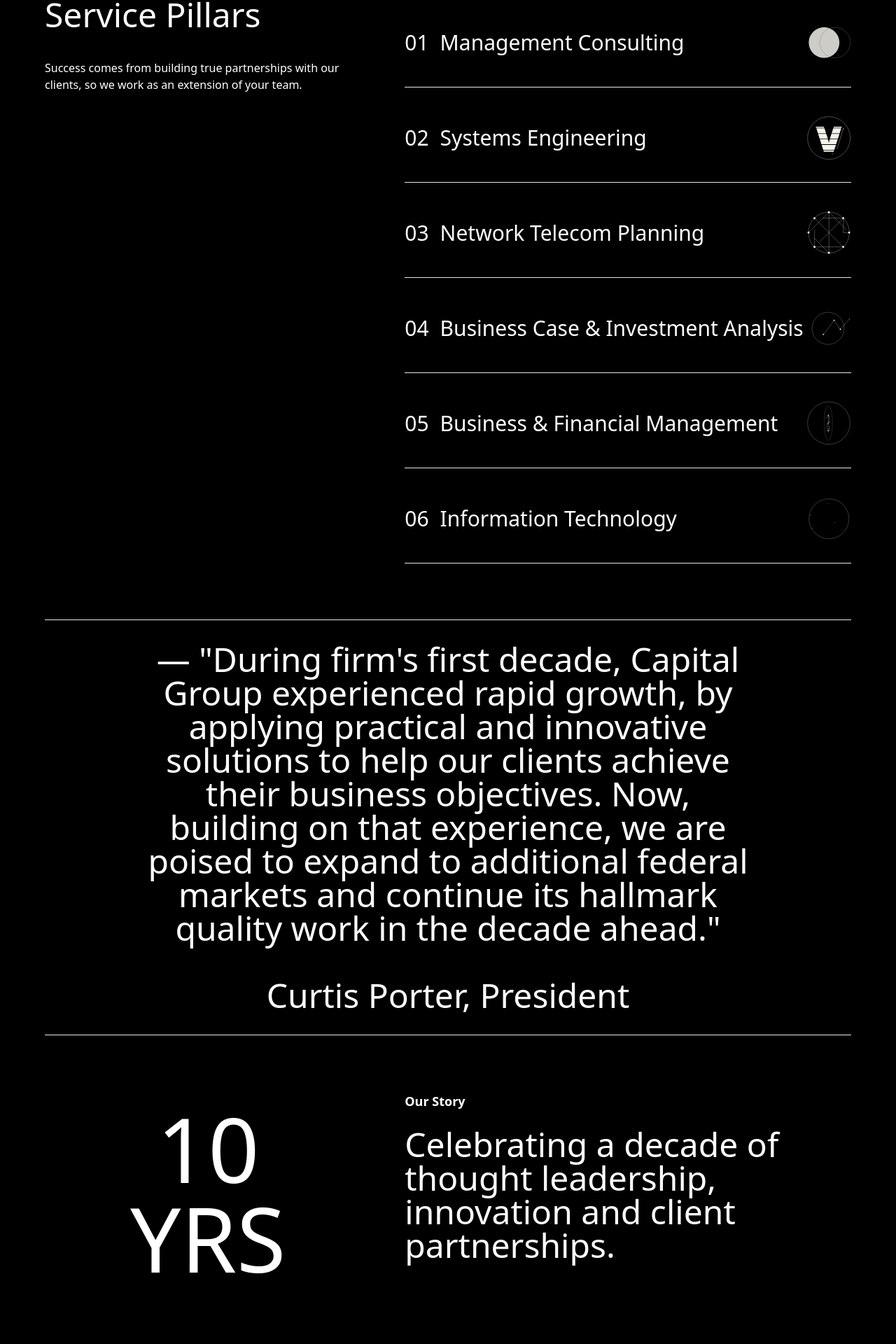
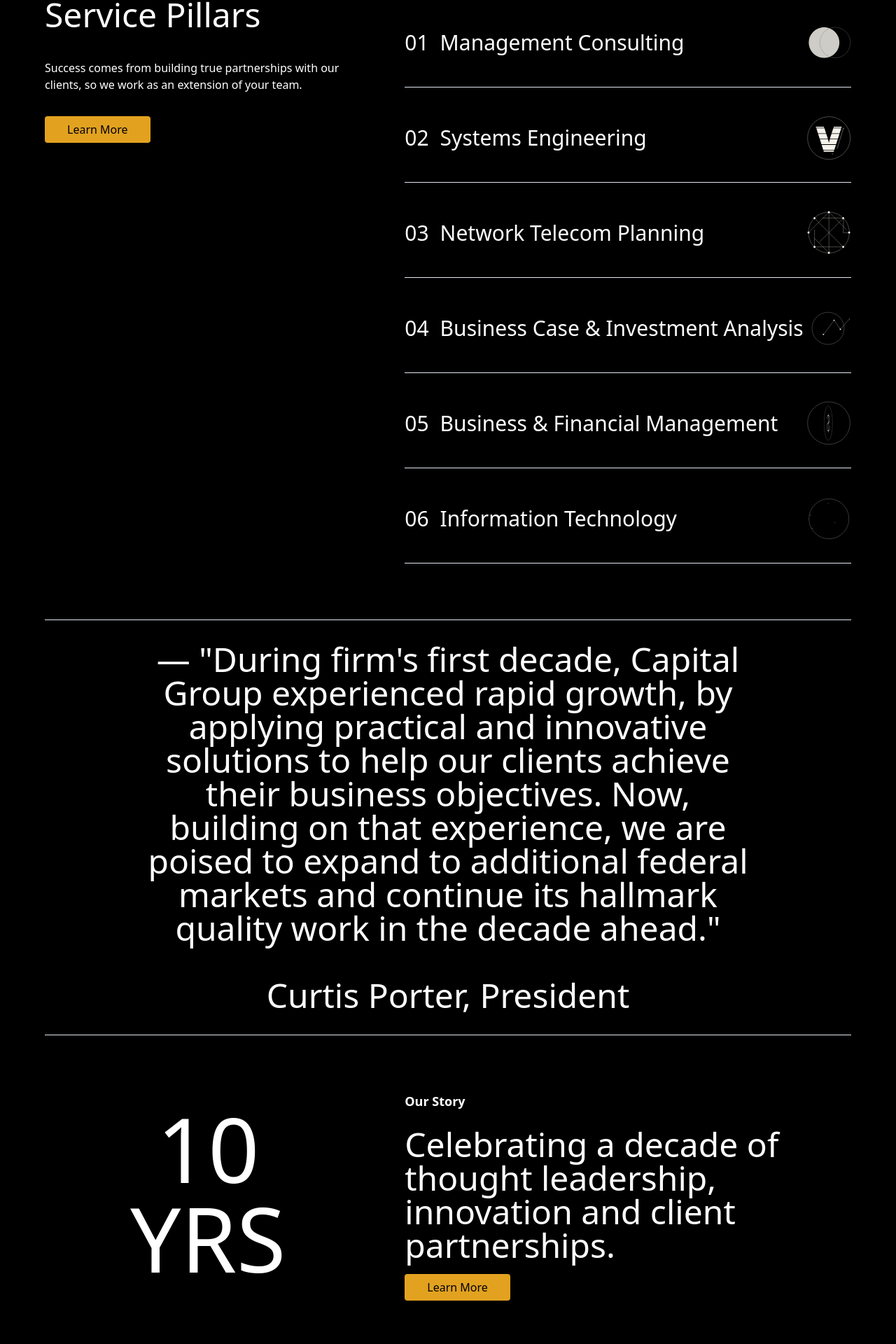
Before and after one commit to gerry-sheva/capital-group, a Next.js app: page / in a window 1280 px wide. Shown: the part 1273-3193 px from the top of the page at 70% size. Built offline with nearby package versions, Linux system fonts and the light colour scheme.

Commit message:
feat: fixed button color

```diff
--- a/app/aboutus/components/CTA.tsx
+++ b/app/aboutus/components/CTA.tsx
@@ -10,7 +10,7 @@ const CTA: React.FC = () => {
 				These values define Capital Group consultants. If they apply to you and
 				your needs, let&apos;s chat.
 			</p>
-			<PrimaryButton />
+			<PrimaryButton link="tel:+12027548500">Contact Us</PrimaryButton>
 		</section>
 	)
 }
--- a/app/components/Buttons.tsx
+++ b/app/components/Buttons.tsx
@@ -1,5 +1,18 @@
-export const PrimaryButton: React.FC = () => {
+import Link from 'next/link'
+import { ReactNode } from 'react'
+
+interface ButtonProps {
+	link: string
+	children: ReactNode
+}
+
+export const PrimaryButton: React.FC<ButtonProps> = ({ link, children }) => {
 	return (
-		<a className="bg-lightGold py-2 px-8 text-black rounded-sm">Learn More</a>
+		<Link
+			href={`${link}`}
+			className="bg-lightGold py-2 px-8 text-black rounded-sm"
+		>
+			{children}
+		</Link>
 	)
 }
--- a/app/components/home/CTA.tsx
+++ b/app/components/home/CTA.tsx
@@ -13,7 +13,7 @@ const CTA: React.FC = () => {
 					Celebrating a decade of thought leadership, innovation and client
 					partnerships.
 				</p>
-				<PrimaryButton></PrimaryButton>
+				<PrimaryButton link="/aboutus">Learn More</PrimaryButton>
 			</div>
 		</section>
 	)
--- a/app/components/home/Services.tsx
+++ b/app/components/home/Services.tsx
@@ -23,7 +23,7 @@ const Services = () => {
 						Success comes from building true partnerships with our clients, so
 						we work as an extension of your team.
 					</p>
-					<PrimaryButton />
+					<PrimaryButton link="/services">Learn More</PrimaryButton>
 				</div>
 				{/* Lottie container */}
 				{mainAnimation && (
--- a/tailwind.config.ts
+++ b/tailwind.config.ts
@@ -1,80 +1,81 @@
-import type { Config } from "tailwindcss"
+import type { Config } from 'tailwindcss'
 
 const config = {
-  darkMode: ["class"],
+	darkMode: ['class'],
 	content: [
 		'./pages/**/*.{ts,tsx}',
 		'./components/**/*.{ts,tsx}',
 		'./app/**/*.{ts,tsx}',
 		'./src/**/*.{ts,tsx}',
 	],
-  prefix: "",
+	prefix: '',
 	theme: {
 		container: {
 			center: true,
-      padding: "2rem",
+			padding: '2rem',
 			screens: {
-        "2xl": "1400px",
+				'2xl': '1400px',
 			},
 		},
 		extend: {
 			colors: {
-        border: "hsl(var(--border))",
-        input: "hsl(var(--input))",
-        ring: "hsl(var(--ring))",
-        background: "hsl(var(--background))",
-        foreground: "hsl(var(--foreground))",
+				lightGold: '#E2A220',
+				border: 'hsl(var(--border))',
+				input: 'hsl(var(--input))',
+				ring: 'hsl(var(--ring))',
+				background: 'hsl(var(--background))',
+				foreground: 'hsl(var(--foreground))',
 				primary: {
-          DEFAULT: "hsl(var(--primary))",
-          foreground: "hsl(var(--primary-foreground))",
+					DEFAULT: 'hsl(var(--primary))',
+					foreground: 'hsl(var(--primary-foreground))',
 				},
 				secondary: {
-          DEFAULT: "hsl(var(--secondary))",
-          foreground: "hsl(var(--secondary-foreground))",
+					DEFAULT: 'hsl(var(--secondary))',
+					foreground: 'hsl(var(--secondary-foreground))',
 				},
 				destructive: {
-          DEFAULT: "hsl(var(--destructive))",
-          foreground: "hsl(var(--destructive-foreground))",
+					DEFAULT: 'hsl(var(--destructive))',
+					foreground: 'hsl(var(--destructive-foreground))',
 				},
 				muted: {
-          DEFAULT: "hsl(var(--muted))",
-          foreground: "hsl(var(--muted-foreground))",
+					DEFAULT: 'hsl(var(--muted))',
+					foreground: 'hsl(var(--muted-foreground))',
 				},
 				accent: {
-          DEFAULT: "hsl(var(--accent))",
-          foreground: "hsl(var(--accent-foreground))",
+					DEFAULT: 'hsl(var(--accent))',
+					foreground: 'hsl(var(--accent-foreground))',
 				},
 				popover: {
-          DEFAULT: "hsl(var(--popover))",
-          foreground: "hsl(var(--popover-foreground))",
+					DEFAULT: 'hsl(var(--popover))',
+					foreground: 'hsl(var(--popover-foreground))',
 				},
 				card: {
-          DEFAULT: "hsl(var(--card))",
-          foreground: "hsl(var(--card-foreground))",
+					DEFAULT: 'hsl(var(--card))',
+					foreground: 'hsl(var(--card-foreground))',
 				},
 			},
 			borderRadius: {
-        lg: "var(--radius)",
-        md: "calc(var(--radius) - 2px)",
-        sm: "calc(var(--radius) - 4px)",
+				lg: 'var(--radius)',
+				md: 'calc(var(--radius) - 2px)',
+				sm: 'calc(var(--radius) - 4px)',
 			},
 			keyframes: {
-        "accordion-down": {
-          from: { height: "0" },
-          to: { height: "var(--radix-accordion-content-height)" },
+				'accordion-down': {
+					from: { height: '0' },
+					to: { height: 'var(--radix-accordion-content-height)' },
 				},
-        "accordion-up": {
-          from: { height: "var(--radix-accordion-content-height)" },
-          to: { height: "0" },
+				'accordion-up': {
+					from: { height: 'var(--radix-accordion-content-height)' },
+					to: { height: '0' },
 				},
 			},
 			animation: {
-        "accordion-down": "accordion-down 0.2s ease-out",
-        "accordion-up": "accordion-up 0.2s ease-out",
+				'accordion-down': 'accordion-down 0.2s ease-out',
+				'accordion-up': 'accordion-up 0.2s ease-out',
 			},
 		},
 	},
-  plugins: [require("tailwindcss-animate")],
+	plugins: [require('tailwindcss-animate')],
 } satisfies Config
 
 export default config
```
Lines whose indentation alone changed are shown as unchanged.
